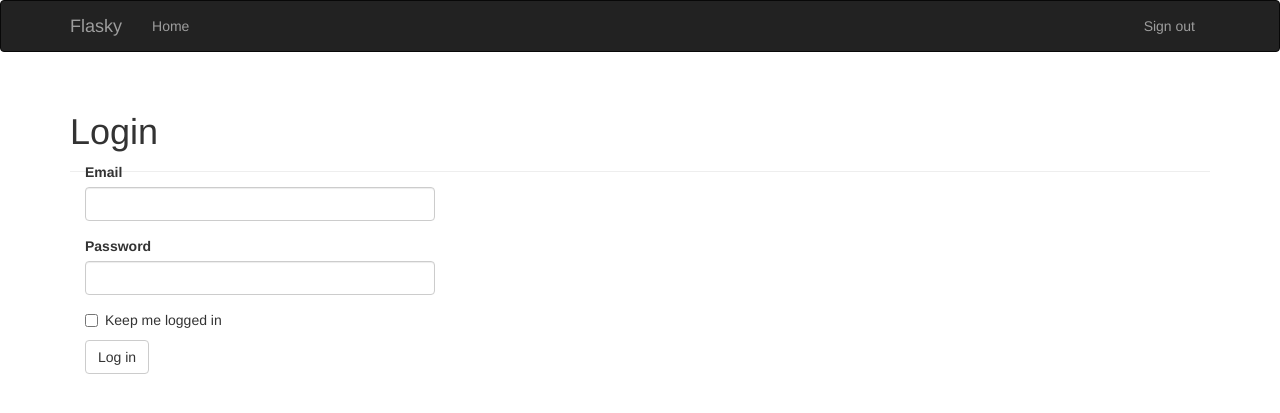
After one commit to iluvwnba/itsfailedagain, a Flask app: page /auth/login in a window 1280 px wide. The commit adds this page. Shown: the top 413 px of the page. Run offline with Flask 2, Linux system fonts and the light colour scheme; some libraries are stand-ins or nearby versions.

Commit message:
Changed model for email New tests on user model Implemented login/logout

```diff
--- /dev/null
+++ b/app/auth/__init__.py
@@ -0,0 +1,6 @@
+__author__ = 'Martin'
+from flask import Blueprint
+
+auth = Blueprint('auth', __name__)
+
+from . import views
--- /dev/null
+++ b/app/auth/forms.py
@@ -0,0 +1,11 @@
+__author__ = 'Martin'
+from flask.ext.wtf import Form
+from wtforms import StringField, PasswordField, BooleanField, SubmitField
+from wtforms.validators import DataRequired, Email, length
+
+
+class LoginForm(Form):
+    email = StringField('Email', validators=[DataRequired(), length(1, 64), Email()])
+    password = PasswordField('Password', validators=[DataRequired()])
+    remember_me = BooleanField('Keep me logged in')
+    submit = SubmitField('Log in')
--- /dev/null
+++ b/app/auth/views.py
@@ -0,0 +1,19 @@
+__author__ = 'Martin'
+from flask import render_template, redirect, request, url_for, flash
+from flask.ext.login import login_user
+
+from ..models import User
+from . import auth
+from .forms import LoginForm
+
+
+@auth.route('/login', methods=['GET', 'POST'])
+def login():
+    form = LoginForm()
+    if form.validate_on_submit():
+        user = User.query.filter_by(email=form.email.data).first()
+        if user is not None and user.verify_password(form.password.data):
+            login_user(user, form.remember_me.data)
+            return redirect(request.args.get('next') or url_for('main.index'))
+        flash('Invalid username or password')
+    return render_template('auth/login.html', form=form)
--- /dev/null
+++ b/app/templates/auth/login.html
@@ -0,0 +1,15 @@
+{% extends "base.html" %}
+{%  import "bootstrap/wtf.html" as wtf %}
+{% block title %}Flasky - Login{% endblock %}
+
+{% block page_content %}
+<div class="page-header" >
+    <h1>Login</h1>
+    <div class="col-md-4">
+        {{ wtf.quick_form(form) }}
+    </div>
+</div>
+
+
+</div>
+{% endblock %}
--- a/app/templates/base.html
+++ b/app/templates/base.html
@@ -22,7 +22,14 @@
         </div>
         <div class="navbar-collapse collapse">
             <ul class="nav navbar-nav">
-                <li><a href="/">Home</a></li>
+                <li><a href="{{ url_for('main.index') }}">Home</a></li>
+            </ul>
+            <ul class="nav navbar-nav navbar-right">
+                {%  if current_user.is_authenticated() %}
+                <li><a href="{{ url_for('auth.logout') }}">Sign in</a></li>
+                {% else %}
+                <li><a href="{{ url_for('auth.login') }}">Sign out</a></li>
+                {% endif %}
             </ul>
         </div>
     </div>
```
Also changed, not shown: app/__init__.py (+8 -0 lines), app/models.py (+23 -2 lines), tests/test_user_model.py (added, +26 -0 lines).
